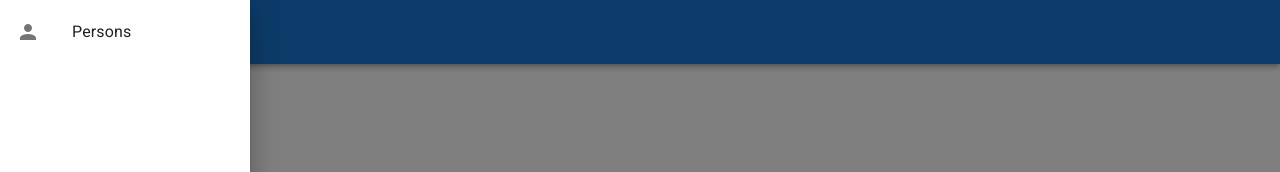
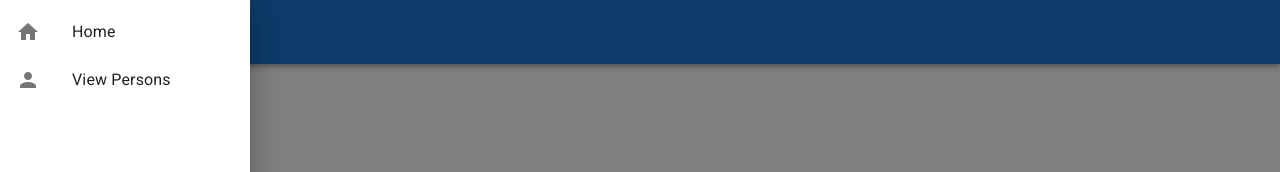
Before and after one commit to Liamm3/react-showcase, a React (Create React App) app: page /persons in a window 1280 px wide. Both pictures are taken after a click on the button "menu". Shown: the top 172 px of the page. Built offline with nearby package versions, Linux system fonts and the light colour scheme; no server answers.

Commit message:
Add routing to sidebar, add home component

```diff
--- a/package.json
+++ b/package.json
@@ -5,6 +5,7 @@
   "dependencies": {
     "@emotion/react": "^11.5.0",
     "@emotion/styled": "^11.3.0",
+    "@fontsource/roboto": "^4.5.1",
     "@material-ui/core": "^4.12.3",
     "@material-ui/icons": "^4.11.2",
     "@mui/icons-material": "^5.0.5",
--- a/public/index.html
+++ b/public/index.html
@@ -24,7 +24,6 @@
       work correctly both with client-side routing and a non-root public URL.
       Learn how to configure a non-root public URL by running `npm run build`.
     -->
-    <link rel="stylesheet" href="https://fonts.googleapis.com/css?family=Roboto:300,400,500,700&display=swap" />
     <title>React App</title>
   </head>
   <body>
--- a/src/App.js
+++ b/src/App.js
@@ -2,12 +2,14 @@ import { Switch, Route } from 'react-router-dom'
 
 import Person from './containers/Person'
 import Navbar from './components/Navbar'
+import Home from './containers/Home'
 
 const App = () => (
   <>
     <Navbar />
     <Switch>
-      <Route path="/" component={Person} />
+      <Route path="/persons" component={Person} />
+      <Route path="/" component={Home} />
     </Switch>
   </>
 )
--- /dev/null
+++ b/src/components/ListItemLink.js
@@ -0,0 +1,26 @@
+import * as React from 'react'
+import ListItem from '@mui/material/ListItem'
+import ListItemIcon from '@mui/material/ListItemIcon'
+import ListItemText from '@mui/material/ListItemText'
+import { Link as RouterLink } from 'react-router-dom'
+
+export default function ListItemLink(props) {
+  const { icon, primary, to } = props
+
+  const renderLink = React.useMemo(
+    () =>
+      React.forwardRef(function Link(itemProps, ref) {
+        return <RouterLink to={to} ref={ref} {...itemProps} role={undefined} />
+      }),
+    [to]
+  )
+
+  return (
+    <li>
+      <ListItem button component={renderLink}>
+        {icon ? <ListItemIcon>{icon}</ListItemIcon> : null}
+        <ListItemText primary={primary} />
+      </ListItem>
+    </li>
+  )
+}
--- a/src/components/Sidebar.js
+++ b/src/components/Sidebar.js
@@ -1,14 +1,18 @@
 import PersonIcon from '@mui/icons-material/Person'
-import {
-  Drawer,
-  List,
-  ListItem,
-  ListItemIcon,
-  ListItemText,
-  Box
-} from '@mui/material'
+import HomeIcon from '@mui/icons-material/Home'
+import { Drawer, List, Box } from '@mui/material'
+import ListItemLink from './ListItemLink'
 
 export default function Sidebar({ drawerOpen, toggleDrawer }) {
+  const sidebarLinks = [
+    { icon: <HomeIcon />, primary: 'Home', to: '/' },
+    { icon: <PersonIcon />, primary: 'View Persons', to: '/persons' }
+  ]
+
+  const sidebarItems = sidebarLinks.map(link => (
+    <ListItemLink icon={link.icon} primary={link.primary} to={link.to} />
+  ))
+
   return (
     <Drawer anchor="left" open={drawerOpen} onClose={toggleDrawer}>
       <Box
@@ -17,14 +21,7 @@ export default function Sidebar({ drawerOpen, toggleDrawer }) {
         onClick={toggleDrawer}
         onKeyDown={toggleDrawer}
       >
-        <List>
-          <ListItem button>
-            <ListItemIcon>
-              <PersonIcon />
-            </ListItemIcon>
-            <ListItemText primary="Persons" />
-          </ListItem>
-        </List>
+        <List>{sidebarItems}</List>
       </Box>
     </Drawer>
   )
--- /dev/null
+++ b/src/containers/Home.js
@@ -0,0 +1,3 @@
+export default function Home() {
+  return <h1>Home</h1>
+}
--- a/src/containers/Person.js
+++ b/src/containers/Person.js
@@ -1,3 +1,4 @@
+import { Typography } from '@mui/material'
 import { useState, useEffect } from 'react'
 
 export default function Person() {
@@ -11,5 +12,5 @@ export default function Person() {
     fetchUsers()
   }, [])
 
-  return 'Person'
+  return <h1>Persons</h1>
 }
--- /dev/null
+++ b/src/index.css
@@ -0,0 +1,3 @@
+body {
+  font-family: 'Roboto', sans-serif;
+}
```
Also changed, not shown: src/index.js (+6 -1 lines), 1 other file (tests, documents, lock files or other folders).
